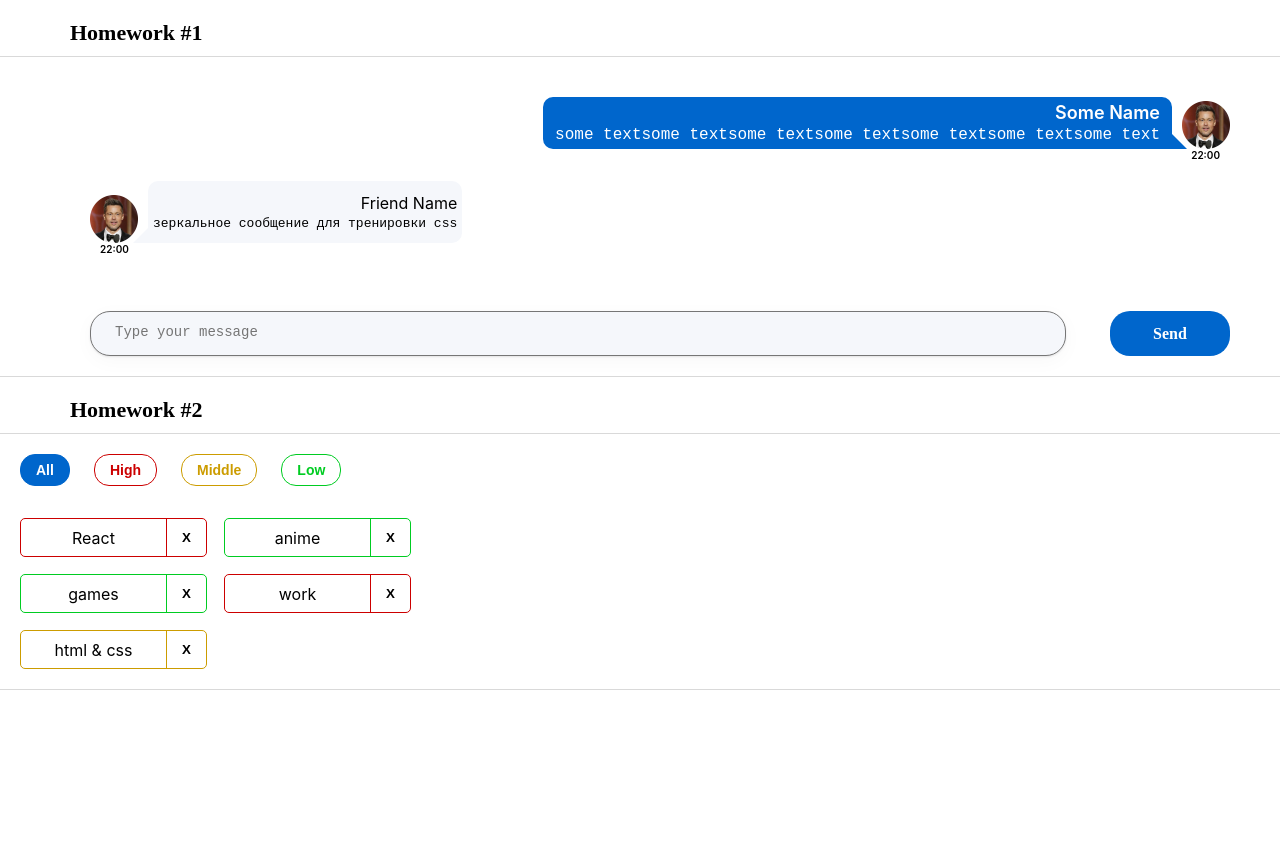
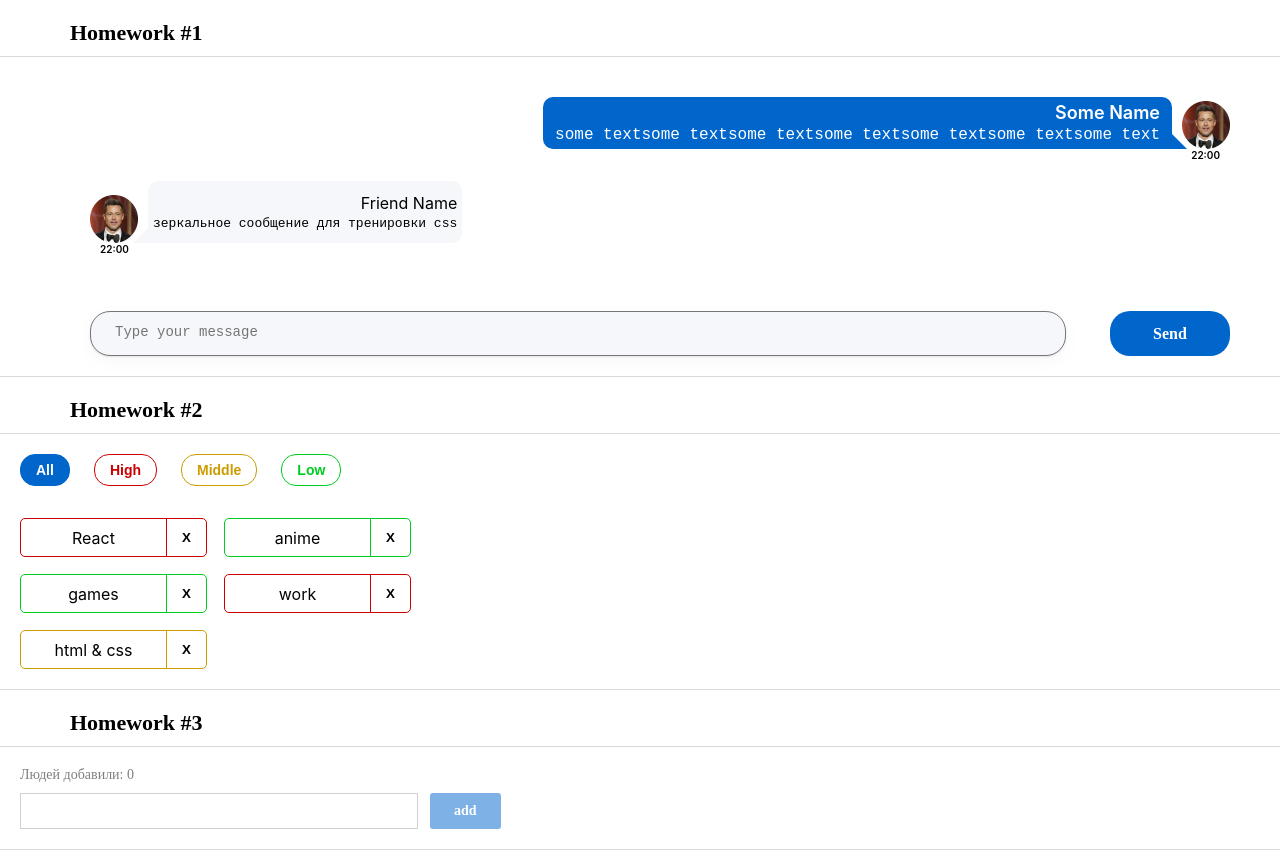
Before and after one commit to Aloxan12/homework, a React (Create React App) app: page / in a window 1280 px wide. Shown: the top 868 px of the page. Before the commit the page ends 800 px from the top, so only its background shows below. Built offline with nearby package versions, Linux system fonts and the light colour scheme.

Commit message:
homework 7

```diff
--- a/src/s1-main/App.tsx
+++ b/src/s1-main/App.tsx
@@ -2,13 +2,14 @@ import React from 'react'
 import s from './App.module.css'
 import HW1 from '../s2-homeworks/hw01/HW1'
 import HW2 from "../s2-homeworks/hw02/HW2";
+import HW3 from "../s2-homeworks/hw03/HW3";
 
 function App() {
     return (
         <div className={s.App}>
             <HW1/>
             <HW2/>
-            {/*<HW3/>*/}
+            <HW3/>
             {/*<HW4/>*/}
 
             {/*при выполнении дз 5 и более - закомментировать здесь дз 1-4, так как они есть внутри дз 5*/}
--- a/src/s2-homeworks/hw03/Greeting.module.css
+++ b/src/s2-homeworks/hw03/Greeting.module.css
@@ -1,22 +1,56 @@
 .greetingForm {
+    display: flex;
+    flex-direction: column;
 }
 
 .inputAndButtonContainer {
+    display: flex;
+    align-items: start;
+    column-gap: 12px;
 }
 
 .error {
+    color: red;
 }
 
 .input {
+    display: flex;
+    width: 372px;
+    padding: 8px 12px;
+    max-height: 36px;
+    justify-content: center;
+    align-items: center;
+    flex-shrink: 0;
+    outline: none;
+    font-size: 16px;
+    border: 1px solid #D1D1D1;
 }
 
 .input:focus {
 }
 
 .errorInput {
+    border-color: red;
 }
 
 .button {
+    display: inline-flex;
+    height: 36px;
+    padding: 5px 24px;
+    justify-content: center;
+    align-items: center;
+    gap: 10px;
+    flex-shrink: 0;
+    border-radius: 3px;
+    background:  #06C;
+    font-family: Montserrat, serif;
+    font-size: 14px;
+    font-style: normal;
+    font-weight: 600;
+    line-height: 20px;
+    color: white;
+    border: none;
+    outline: none;
 }
 
 .button:focus {
@@ -26,9 +60,18 @@
 }
 
 .button:disabled {
+    pointer-events: none;
+    opacity: 0.5;
 }
 
 .text {
+    color: rgba(0, 0, 0, 0.50);
+    font-family: Montserrat, serif;
+    font-size: 14px;
+    font-style: normal;
+    font-weight: 400;
+    line-height: normal;
+    margin-bottom: 10px;
 }
 
 .greeting {
--- a/src/s2-homeworks/hw03/Greeting.tsx
+++ b/src/s2-homeworks/hw03/Greeting.tsx
@@ -2,14 +2,14 @@ import React, {ChangeEvent, KeyboardEvent} from 'react'
 import s from './Greeting.module.css'
 
 type GreetingPropsType = {
-    name: any // need to fix any
-    setNameCallback: any // need to fix any
-    addUser: any // need to fix any
-    onBlur: any // need to fix any
-    onEnter: any // need to fix any
-    error: any // need to fix any
-    totalUsers: any // need to fix any
-    lastUserName?: any // need to fix any
+    name: string
+    setNameCallback: (e: ChangeEvent<HTMLInputElement>) => void
+    addUser:()=> void
+    onBlur: ()=> void
+    onEnter: (e: KeyboardEvent<HTMLInputElement>)=> void
+    error: string
+    totalUsers: number
+    lastUserName?: string
 }
 
 // презентационная компонента (для верстальщика)
@@ -23,9 +23,9 @@ const Greeting: React.FC<GreetingPropsType> = (
         error,
         totalUsers,
         lastUserName,
-    } // деструктуризация пропсов
+    }
 ) => {
-    const inputClass = s.errorInput // need to fix with (?:)
+    const inputClass = error ? s.errorInput : ''
 
     return (
         <div id={'hw3-form'} className={s.greetingForm}>
@@ -42,7 +42,7 @@ const Greeting: React.FC<GreetingPropsType> = (
                         id={'hw3-input'}
                         value={name}
                         onChange={setNameCallback}
-                        className={inputClass}
+                        className={`${s.input} ${inputClass}`}
                         onKeyDown={onEnter}
                         onBlur={onBlur}
                     />
--- a/src/s2-homeworks/hw03/GreetingContainer.tsx
+++ b/src/s2-homeworks/hw03/GreetingContainer.tsx
@@ -3,35 +3,41 @@ import Greeting from './Greeting'
 import { UserType } from './HW3'
 
 type GreetingContainerPropsType = {
-    users: any // need to fix any
-    addUserCallback: any // need to fix any
+    users: UserType[]
+    addUserCallback: (name: string) => void
 }
 
-export const pureAddUser = (name: any, setError: any, setName: any, addUserCallback: any) => {
-    // если имя пустое - показать ошибку, иначе - добавить юзера и очистить инпут
+export const pureAddUser = (name: string, setError: (value: string)=> void, setName: (value: string)=> void, addUserCallback:  (name: string)=> void) => {
+    if(!name){
+        setError('Ошибка! Введите имя!')
+        return
+    }
+    addUserCallback(name)
+    setName('')
 }
 
-export const pureOnBlur = (name: any, setError: any) => { // если имя пустое - показать ошибку
+export const pureOnBlur = (name: string, setError: (value: string)=> void) => {
+    if(!name){
+        setError('Ошибка! Введите имя!')
+    }
 }
 
-export const pureOnEnter = (e: any, addUser: any) => { // если нажата кнопка Enter - добавить
+export const pureOnEnter = (e: KeyboardEvent<HTMLInputElement>, addUser: ()=> void) => {
+    if(e.code === 'Enter'){
+        addUser()
+    }
 }
 
-// более простой и понятный для новичков
-// function GreetingContainer(props: GreetingPropsType) {
-
-// более современный и удобный для про :)
 const GreetingContainer: React.FC<GreetingContainerPropsType> = ({
     users,
     addUserCallback,
 }) => {
-    // деструктуризация пропсов
-    const [name, setName] = useState<any>('') // need to fix any
-    const [error, setError] = useState<any>('') // need to fix any
 
-    const setNameCallback = (e: any) => { // need to fix any
-        setName('some name') // need to fix
+    const [name, setName] = useState<string>('')
+    const [error, setError] = useState<string>('')
 
+    const setNameCallback = (e:ChangeEvent<HTMLInputElement>) => {
+        setName(e.currentTarget.value)
         error && setError('')
     }
     const addUser = () => {
@@ -42,12 +48,9 @@ const GreetingContainer: React.FC<GreetingContainerPropsType> = ({
         pureOnBlur(name, setError)
     }
 
-    const onEnter = (e: any) => {
+    const onEnter = (e: KeyboardEvent<HTMLInputElement>) => {
         pureOnEnter(e, addUser)
     }
-
-    const totalUsers = 0 // need to fix
-    const lastUserName = 'some name' // need to fix
 
     return (
         <Greeting
@@ -57,8 +60,8 @@ const GreetingContainer: React.FC<GreetingContainerPropsType> = ({
             onBlur={onBlur}
             onEnter={onEnter}
             error={error}
-            totalUsers={totalUsers}
-            lastUserName={lastUserName}
+            totalUsers={users.length}
+            lastUserName={users.reverse()[0]?.name}
         />
     )
 }
--- a/src/s2-homeworks/hw03/HW3.tsx
+++ b/src/s2-homeworks/hw03/HW3.tsx
@@ -19,20 +19,26 @@ import GreetingContainer from './GreetingContainer'
 
 // types
 export type UserType = {
-    _id: any // need to fix any
-    name: any // need to fix any
+    _id: number
+    name: string
 }
 
-export const pureAddUserCallback = (name: any, setUsers: any, users: any) => { // need to fix any
-    const user = { // need to fix
+export const pureAddUserCallback = (
+    name: string,
+    setUsers: (a: UserType[]) => void,
+    users: UserType[]) => {
+
+    const user: UserType = {
+        _id: users.length ? users.length + 1 : 1,
+        name
     }
     setUsers([...users, user])
 }
 
 const HW3 = () => {
-    const [users, setUsers] = useState<any>([]) // need to fix any
+    const [users, setUsers] = useState<UserType[]>([])
 
-    const addUserCallback = (name: any) => { // need to fix any
+    const addUserCallback = (name: string) => {
         pureAddUserCallback(name, setUsers, users)
     }
 
```
Also changed, not shown: 1 other file (tests, documents, lock files or other folders).
